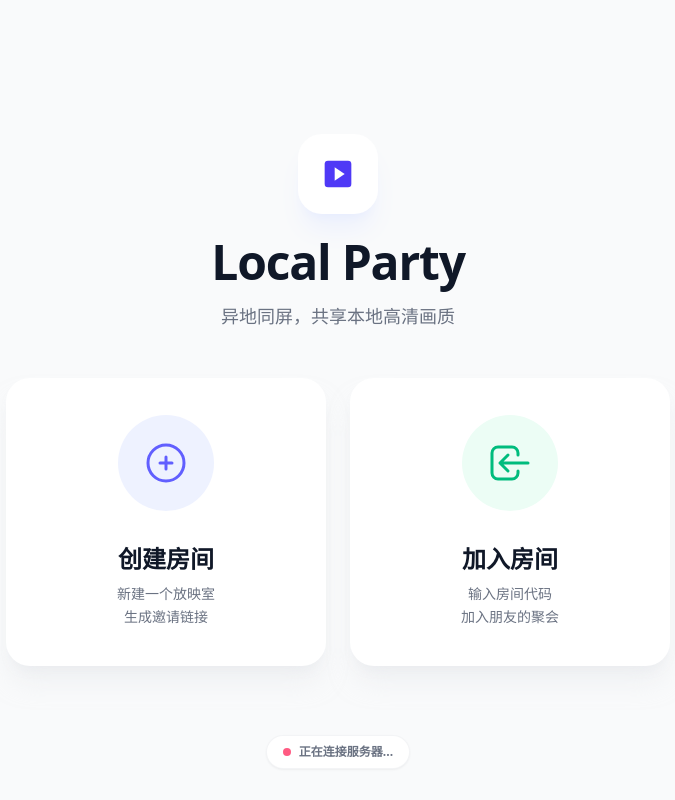
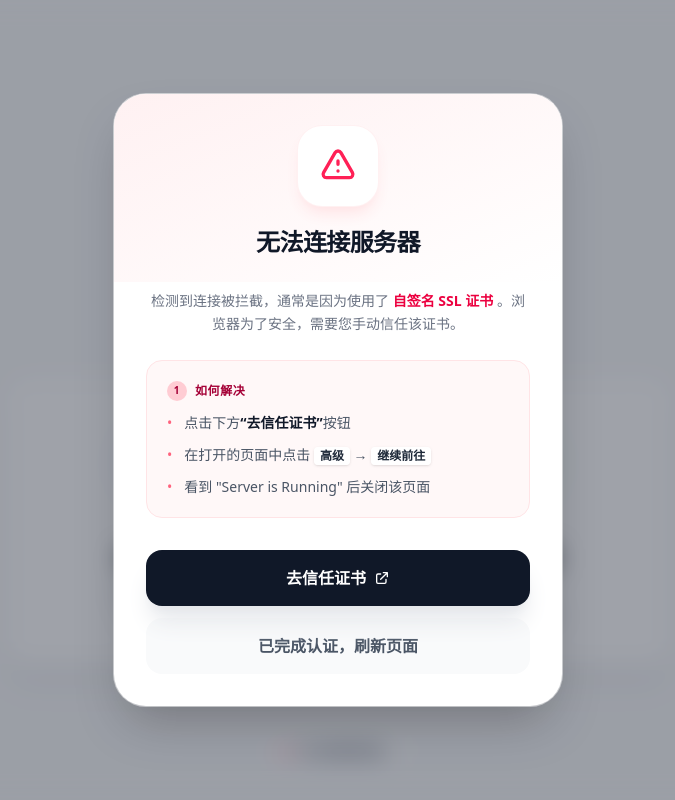
Before and after one commit to hhfy7/local-party-next, a React (Vite) app in the folder packages/client/: page / in a window 1280 px wide. Shown: the whole page, without its empty margins (302-977 px from the left). Built offline with nearby package versions, Linux system fonts and the light colour scheme; no server answers.

Commit message:
ssl 错误引导

```diff
--- /dev/null
+++ b/packages/client/src/components/GlobalConnectionAlert.tsx
@@ -0,0 +1,136 @@
+import { useAppStore } from '@/stores/useAppStore'
+import { SOCKET_URL } from '@/utils/constants'
+
+export const GlobalConnectionAlert = () => {
+  const { connectionError, connected } = useAppStore()
+
+  // 只有在发生错误且未连接时显示
+  // 忽略普通的断开连接(reconnecting)，只关注 connect_error
+  if (!connectionError || connected) return null
+
+  const handleVerifyClick = () => {
+    // 智能构建目标 URL
+    let targetUrl = SOCKET_URL
+    // 如果当前环境是 HTTPS，强制后端 URL 也尝试 HTTPS (通常是端口不同)
+    if (
+      window.location.protocol === 'https:' &&
+      !targetUrl.startsWith('https')
+    ) {
+      // 假设 SOCKET_URL 是相对路径或 HTTP，尝试构建 HTTPS 链接
+      // 这里做个简单的兜底，如果 SOCKET_URL 是完整的 URL 则直接用
+      // 如果需要更复杂的逻辑可以扩展
+      if (targetUrl.startsWith('http:')) {
+        targetUrl = targetUrl.replace('http:', 'https:')
+      } else if (targetUrl.startsWith('/')) {
+        targetUrl = `https://${window.location.hostname}:4000` // 默认端口兜底
+      }
+    }
+
+    window.open(targetUrl, '_blank')
+  }
+
+  return (
+    <div className="animate-fade-in fixed inset-0 z-[100] flex items-center justify-center bg-gray-900/40 p-4 backdrop-blur-md">
+      <div className="w-full max-w-md overflow-hidden rounded-[2rem] bg-white shadow-2xl ring-1 ring-white/50">
+        {/* Header Section - 使用 Rose 色调强调错误 */}
+        <div className="bg-gradient-to-br from-rose-50 to-white p-8 pb-6 text-center">
+          <div className="mx-auto mb-5 flex h-20 w-20 items-center justify-center rounded-[1.5rem] bg-white shadow-lg ring-1 shadow-rose-100 ring-rose-50">
+            <svg
+              className="h-10 w-10 text-rose-500"
+              fill="none"
+              viewBox="0 0 24 24"
+              stroke="currentColor"
+              strokeWidth={2}
+            >
+              <path
+                strokeLinecap="round"
+                strokeLinejoin="round"
+                d="M12 9v2m0 4h.01m-6.938 4h13.856c1.54 0 2.502-1.667 1.732-3L13.732 4c-.77-1.333-2.694-1.333-3.464 0L3.34 16c-.77 1.333.192 3 1.732 3z"
+              />
+            </svg>
+          </div>
+          <h3 className="text-2xl font-black tracking-tight text-gray-900">
+            无法连接服务器
+          </h3>
+        </div>
+
+        {/* Content Section */}
+        <div className="px-8 pt-2 pb-8">
+          <p className="mb-6 text-center text-sm leading-relaxed text-gray-500">
+            检测到连接被拦截，通常是因为使用了
+            <span className="font-bold text-rose-600"> 自签名 SSL 证书 </span>
+            。浏览器为了安全，需要您手动信任该证书。
+          </p>
+
+          <div className="mb-8 rounded-2xl border border-rose-100 bg-rose-50/50 p-5">
+            <h4 className="mb-3 flex items-center gap-2 text-xs font-bold tracking-wider text-rose-800 uppercase">
+              <span className="flex h-5 w-5 items-center justify-center rounded-full bg-rose-200 text-[10px]">
+                1
+              </span>
+              如何解决
+            </h4>
+            <ol className="space-y-3 text-sm text-gray-600">
+              <li className="flex gap-3">
+                <span className="shrink-0 text-rose-400">•</span>
+                <span>
+                  点击下方
+                  <span className="font-bold text-gray-900">“去信任证书”</span>
+                  按钮
+                </span>
+              </li>
+              <li className="flex gap-3">
+                <span className="shrink-0 text-rose-400">•</span>
+                <span>
+                  在打开的页面中点击{' '}
+                  <span className="rounded bg-white px-1.5 py-0.5 font-mono text-xs font-bold text-gray-800 shadow-sm">
+                    高级
+                  </span>{' '}
+                  &rarr;{' '}
+                  <span className="rounded bg-white px-1.5 py-0.5 font-mono text-xs font-bold text-gray-800 shadow-sm">
+                    继续前往
+                  </span>
+                </span>
+              </li>
+              <li className="flex gap-3">
+                <span className="shrink-0 text-rose-400">•</span>
+                <span>看到 "Server is Running" 后关闭该页面</span>
+              </li>
+            </ol>
+          </div>
+
+          <div className="flex flex-col gap-3">
+            <button
+              onClick={handleVerifyClick}
+              className="group relative w-full overflow-hidden rounded-2xl bg-gray-900 py-4 text-center font-bold text-white shadow-xl shadow-gray-200 transition-all hover:scale-[1.02] hover:shadow-2xl active:scale-[0.98]"
+            >
+              <div className="absolute inset-0 bg-gradient-to-r from-rose-500 to-orange-500 opacity-0 transition-opacity group-hover:opacity-100" />
+              <span className="relative flex items-center justify-center gap-2">
+                去信任证书
+                <svg
+                  className="h-4 w-4"
+                  fill="none"
+                  viewBox="0 0 24 24"
+                  stroke="currentColor"
+                >
+                  <path
+                    strokeLinecap="round"
+                    strokeLinejoin="round"
+                    strokeWidth={2}
+                    d="M10 6H6a2 2 0 00-2 2v10a2 2 0 002 2h10a2 2 0 002-2v-4M14 4h6m0 0v6m0-6L10 14"
+                  />
+                </svg>
+              </span>
+            </button>
+
+            <button
+              onClick={() => window.location.reload()}
+              className="w-full rounded-2xl bg-gray-50 py-4 font-bold text-gray-600 transition-all hover:bg-gray-100 hover:text-gray-900"
+            >
+              已完成认证，刷新页面
+            </button>
+          </div>
+        </div>
+      </div>
+    </div>
+  )
+}
--- a/packages/client/src/main.tsx
+++ b/packages/client/src/main.tsx
@@ -4,6 +4,7 @@ import { BrowserRouter, Route, Routes } from 'react-router-dom'
 import { Toaster } from 'react-hot-toast'
 import { LandingPage } from '@/pages/LandingPage'
 import { RoomPage } from '@/pages/RoomPage'
+import { GlobalConnectionAlert } from '@/components/GlobalConnectionAlert'
 import '@/index.css'
 
 createRoot(document.getElementById('root')!).render(
@@ -16,6 +17,7 @@ createRoot(document.getElementById('root')!).render(
           duration: 3000,
         }}
       />
+      <GlobalConnectionAlert />
       <Routes>
         <Route path="/" element={<LandingPage />} />
         <Route path="/room/:roomId" element={<RoomPage />} />
--- a/packages/client/src/stores/useAppStore.ts
+++ b/packages/client/src/stores/useAppStore.ts
@@ -18,7 +18,8 @@ interface AppState {
   users: User[]
   messages: ChatMessage[]
   lastAction: SyncAction | null
-  lastActionAt: number // 新增：收到最后指令的本地时间戳
+  lastActionAt: number
+  connectionError: boolean
 
   // Actions
   connect: () => void
@@ -39,7 +40,8 @@ export const useAppStore = create<AppState>((set, get) => ({
   users: [],
   messages: [],
   lastAction: null,
-  lastActionAt: 0, // 初始化
+  lastActionAt: 0,
+  connectionError: false,
 
   connect: () => {
     if (get().socket) return
@@ -47,8 +49,13 @@ export const useAppStore = create<AppState>((set, get) => ({
     const socket = io(SOCKET_URL)
 
     socket.on('connect', () => {
-      set({ connected: true })
+      set({ connected: true, connectionError: false })
       console.log('Socket Connected:', socket.id)
+    })
+
+    socket.on('connect_error', err => {
+      console.error('Socket Connection Error:', err)
+      set({ connectionError: true })
     })
 
     socket.on('disconnect', () => {
```
Also changed, not shown: 1 other file (tests, documents, lock files or other folders).
